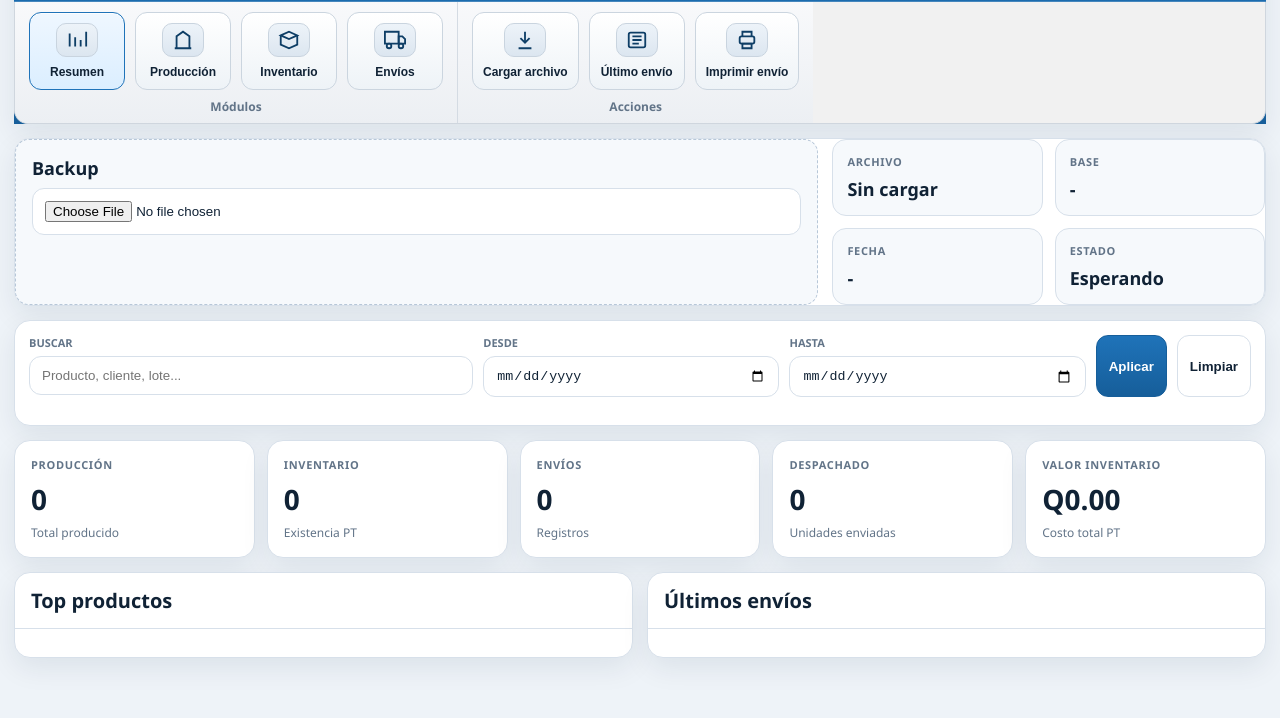
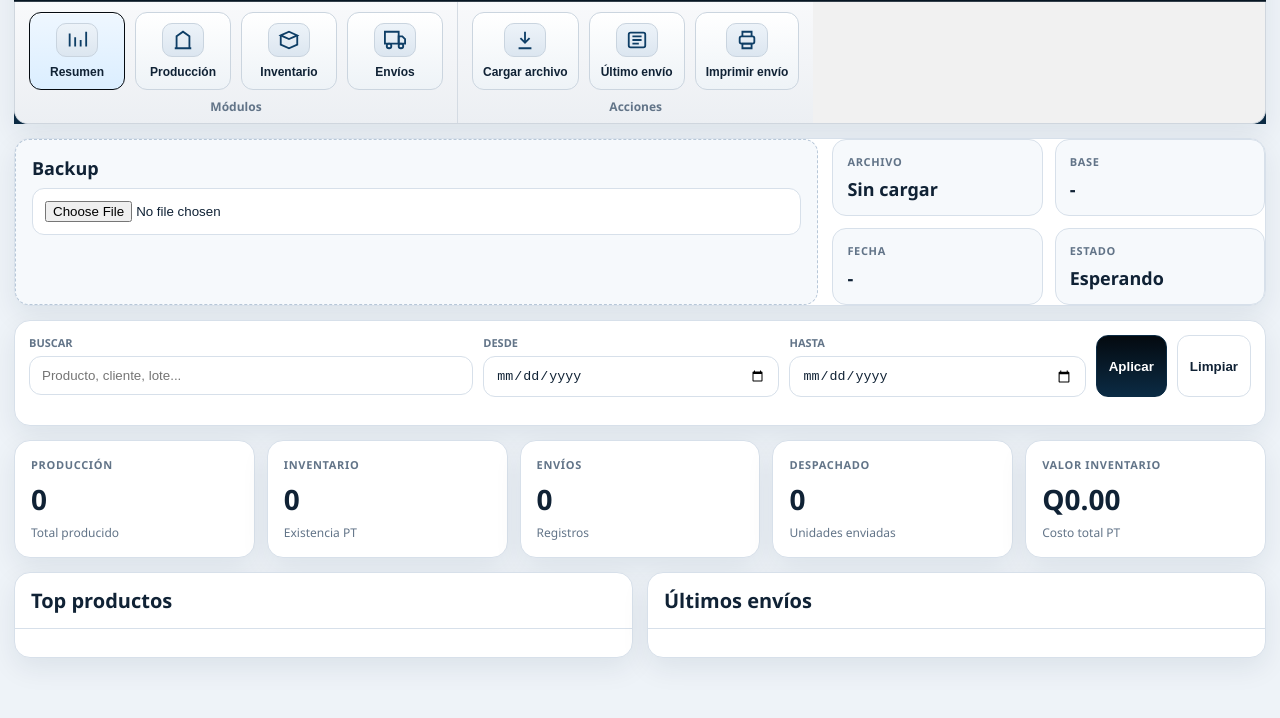
Before and after one commit to MARCKBUSSISNES/REPORTERIA_LAS_PICONONAS, a plain HTML site: page index.html in a window 1280 px wide. Shown: the part 82-800 px from the top of the page. Drawn offline with Linux system fonts and the light colour scheme.

Commit message:
Update index.html

```diff
--- a/index.html
+++ b/index.html
@@ -6,8 +6,8 @@
   <title>MarckBusiness Analytics - Producción</title>
   <style>
     :root{
-      --blue:#1f73b9;
-      --blue2:#165e9a;
+      --blue:#040a10;
+      --blue2:#0b2b44;
       --blue3:#0e3e66;
       --bg:#eef3f8;
       --panel:#ffffff;
@@ -103,7 +103,7 @@
     .doc{border:1px solid var(--line);border-radius:16px;background:#fff;overflow:hidden;box-shadow:var(--shadow)}
     .doc-head{display:flex;justify-content:space-between;gap:16px;align-items:flex-start;padding:18px;background:linear-gradient(180deg,var(--blue),var(--blue2));color:#fff}
     .doc-brand{display:flex;gap:14px;align-items:center}
-    .doc-logo{width:82px;height:82px;border-radius:14px;background:#fff;display:flex;align-items:center;justify-content:center;overflow:hidden;border:1px solid rgba(0,0,0,.1)}
+    .doc-logo{width:82px;height:82px;border-radius:14px;background:#0b0202;display:flex;align-items:center;justify-content:center;overflow:hidden;border:1px solid rgba(0,0,0,.1)}
     .doc-logo img{width:100%;height:100%;object-fit:contain;padding:6px}
     .doc-logo-fallback{color:var(--blue);font-weight:900;font-size:20px}
     .doc-title{font-size:26px;font-weight:800;margin:0}
```
